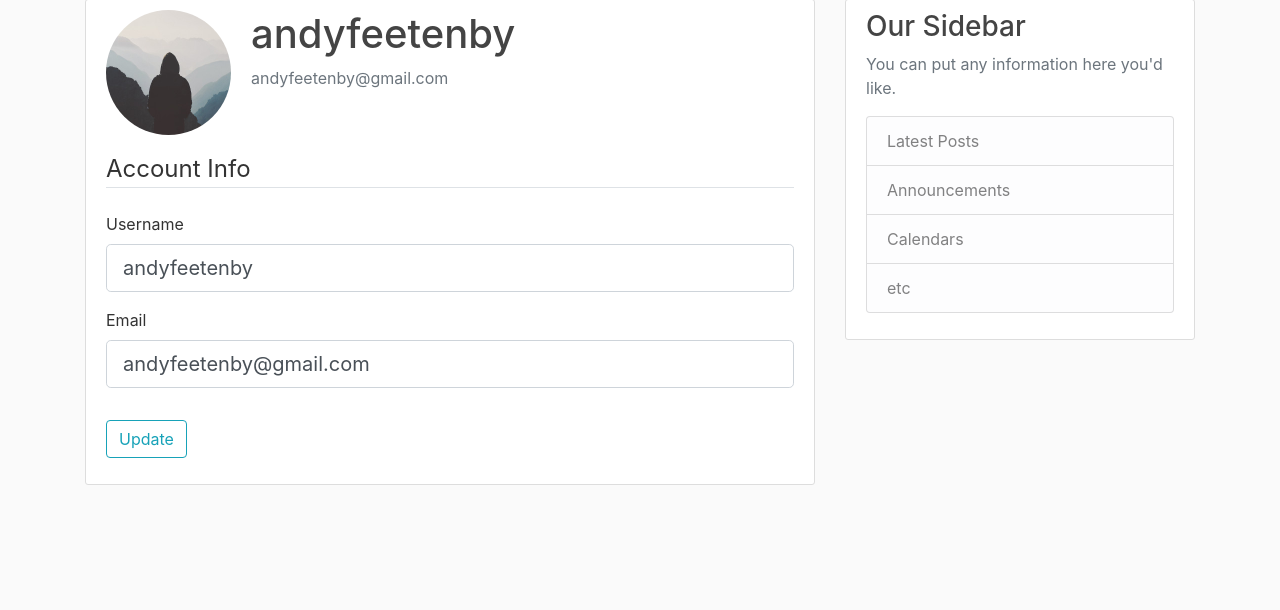
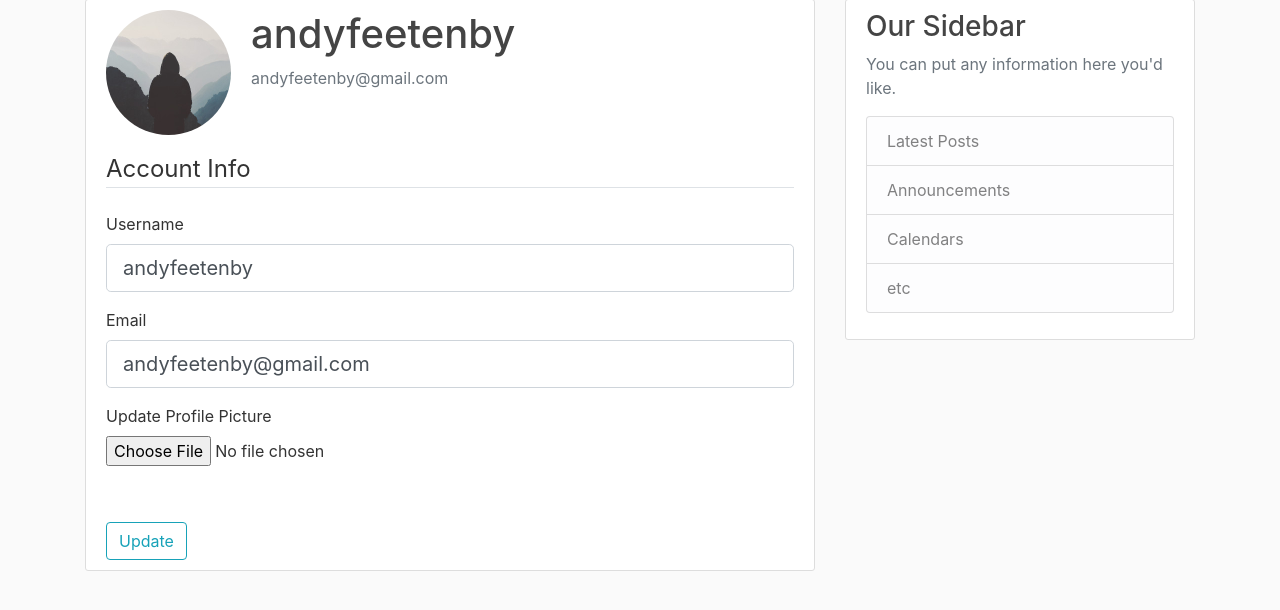
Before and after one commit to afeets/flask_blog, a Flask app: page /User/account in a window 1280 px wide. Shown: the part 81-691 px from the top of the page. Run offline with Flask 3, Linux system fonts and the light colour scheme; a user stored in the database is signed in; some libraries are stand-ins or nearby versions.

Commit message:
Included function to save Profile Picture in account view

```diff
--- a/Flask_Blog/app/User/forms.py
+++ b/Flask_Blog/app/User/forms.py
@@ -1,4 +1,5 @@
 from flask_wtf import FlaskForm
+from flask_wtf.file import FileField, FileAllowed
 from flask_login import current_user
 from wtforms import StringField, PasswordField, SubmitField, BooleanField
 from wtforms.validators import DataRequired, Length, Email, EqualTo, ValidationError
@@ -44,6 +45,7 @@ class UpdateAccountForm(FlaskForm):
     validators=[DataRequired(), Length(min=2, max=20)])
   email = StringField('Email',
     validators=[DataRequired(), Email()])
+  picture = FileField('Update Profile Picture', validators=[FileAllowed(['jpg','png'])])
   submit = SubmitField('Update')
 
   # Custom Validation, only run if username or email is to be changed
--- a/Flask_Blog/app/User/templates/User/account.html
+++ b/Flask_Blog/app/User/templates/User/account.html
@@ -10,7 +10,7 @@
       </div>
     </div>
     <!-- FORM HERE -->
-    <form action="" method="POST">
+    <form action="" method="POST" enctype="multipart/form-data">
       {{ form.hidden_tag() }} <!-- adds csrf token -->
       <fieldset class="form-group">
         <legend class="border-bottom mb-4">Account Info</legend>
@@ -42,10 +42,19 @@
             {{ form.email(class="form-control form-control-lg") }}
           {% endif %}
         </div>
+        <div class="form-group">
+          {{ form.picture.label() }}
+          {{ form.picture(class="form-control-file") }}
+        </div>
       </fieldset>
-      <div class="form-group">
+      {% if form.picture.errors %}
+          {% for error in form.picture.errors %}
+          <span class="text-danger">{{ error }}</span></br>
+          {% endfor %}
+        {% endif %}
+      <br class="form-group">
         {{ form.submit(class="btn btn-outline-info") }}
+
       </div>
     </form>
-  </div>
 {% endblock %}
--- a/Flask_Blog/app/User/views.py
+++ b/Flask_Blog/app/User/views.py
@@ -3,6 +3,8 @@ from flask import Blueprint, render_template, request, redirect, url_for, flash
 from flask_login import login_user, logout_user, current_user, login_required
 from app.User.forms import LoginForm, RegistrationForm, UpdateAccountForm
 from app.models import User
+import secrets
+import os
 
 user_blueprint = Blueprint('User',
                                 __name__,
@@ -64,11 +66,31 @@ def logout():
   return redirect(url_for('home'))
 
 
+def save_picture(form_picture):
+  random_hex = secrets.token_hex(8)
+  # get file extension
+  _, f_ext = os.path.splitext(form_picture.filename)
+  picture_filename = random_hex + f_ext
+
+  # create path to directory string
+  static_path = url_for('User.static', filename='profile_pics/' + picture_filename)
+  full_path = app.root_path + static_path
+
+  # save picture to newly file path
+  form_picture.save(full_path)
+
+  return picture_filename
+
 @user_blueprint.route("/account", methods=["GET","POST"])
 @login_required
 def account():
   form = UpdateAccountForm()
   if form.validate_on_submit():
+    if form.picture.data:
+      # call function to save picture and return filename
+      picture_file = save_picture(form.picture.data)
+      current_user.image_file = picture_file
+
     current_user.username = form.username.data
     current_user.email = form.email.data
     db.session.commit()
```
Also changed, not shown: Flask_Blog/app/site.db, 1 other file.
